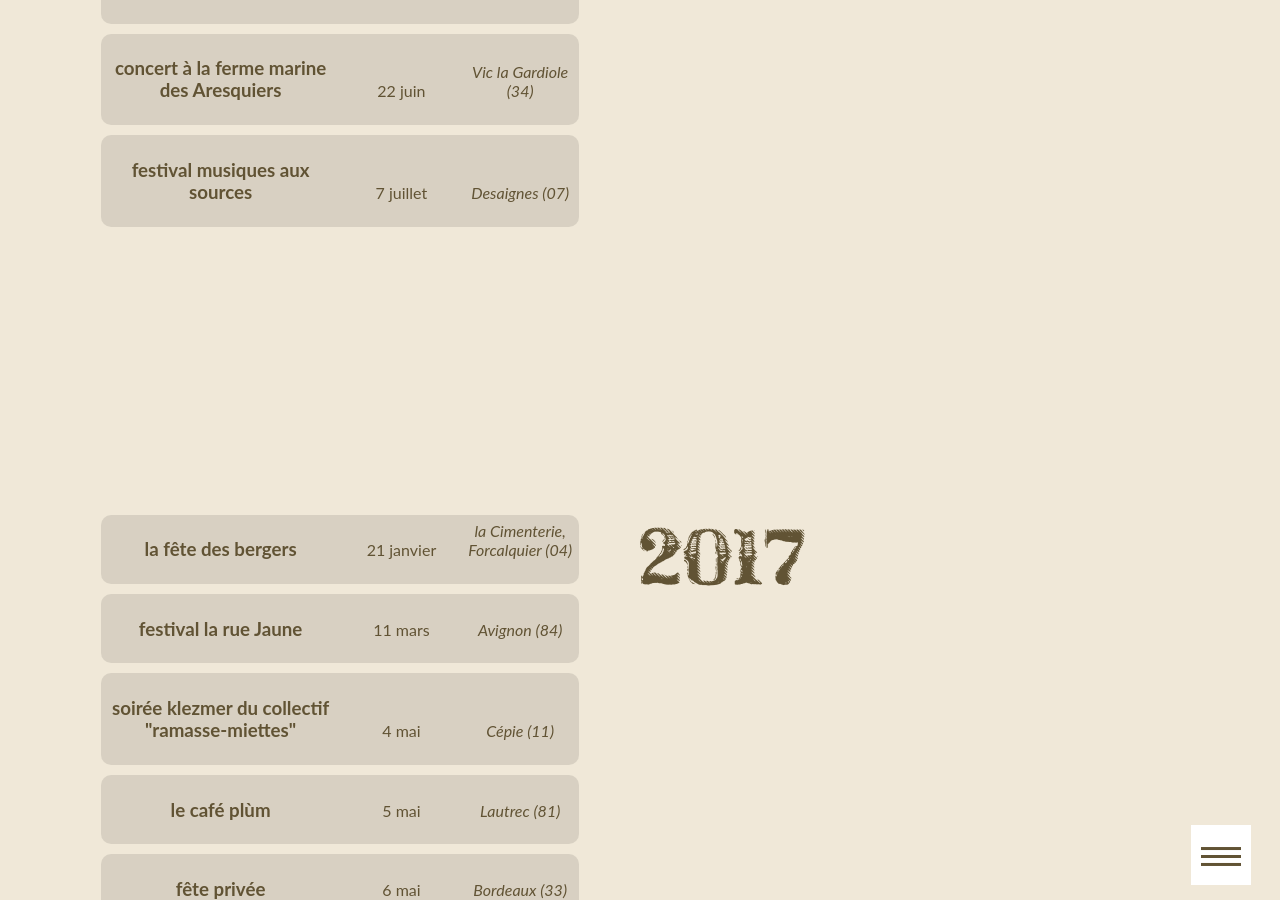
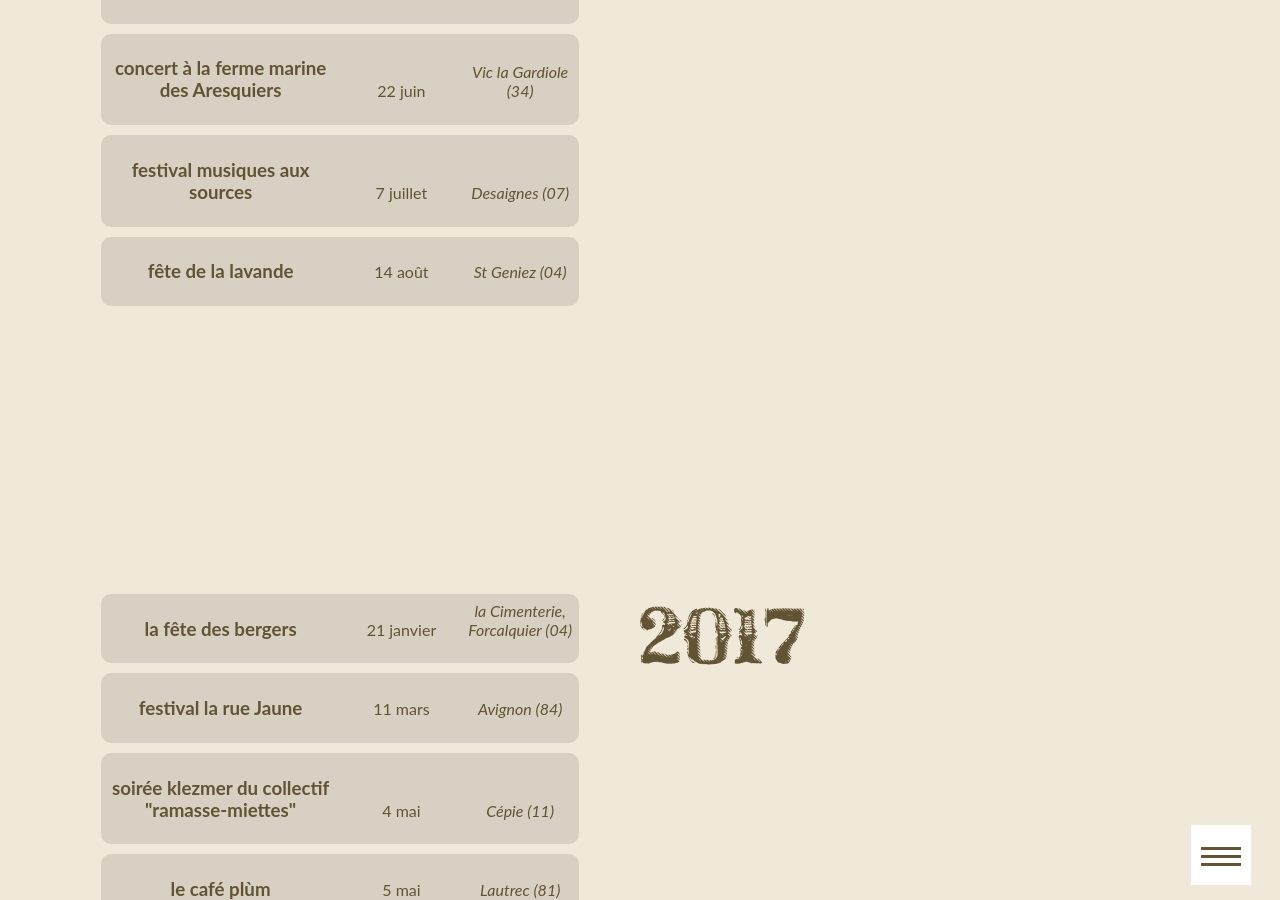
Before and after one commit to ftmftrs/ftmftrs.github.io, a Jekyll site: the page built from concert/index.html, in a window 1280 px wide and 900 px high, scrolled down 1179 px. Built offline with Jekyll 4.4.1, drawn with Linux system fonts in a browser that asks for light colours; Markdown is read by kramdown in place of the engine named in the settings; comment, search, counter and statistics services are not loaded.

Commit message:
Update concerts.yml

```diff
--- a/_data/concerts.yml
+++ b/_data/concerts.yml
@@ -16,6 +16,10 @@
     - title: festival musiques aux sources
       date: 7 juillet
       address: Desaignes (07)
+
+    - title: fête de la lavande
+      date: 14 août
+      address: St Geniez (04)
 
 - name: 2017
   dates:
```
